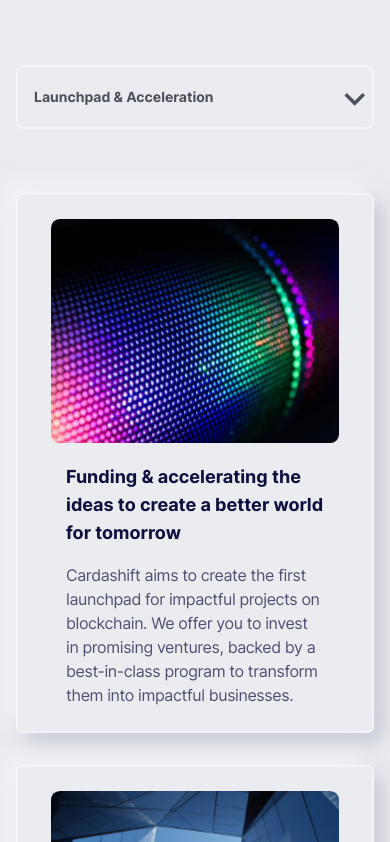
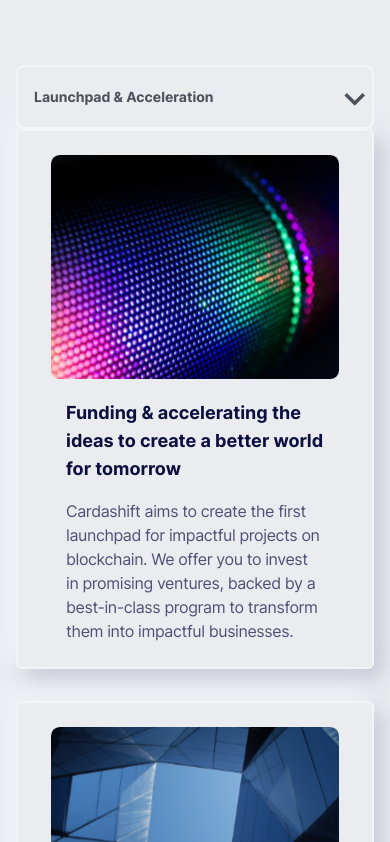
Before and after one commit to cardashift/landing, a React (Create React App) app: page / in a window 390 px wide. Shown: the part 2762-3604 px from the top of the page. Built offline with nearby package versions, Linux system fonts and the light colour scheme.

Commit message:
fix spaces between sections in mobile

```diff
--- a/src/sections/DefiProgress.js
+++ b/src/sections/DefiProgress.js
@@ -21,7 +21,7 @@ function DefiProgress() {
   ]
   return (
     <Element name={'Product'}>
-      <div className="my-16 sm:block  md:block">
+      <div className="my-16">
         <div className="md:pr-52">
           <TitleContainer
             classnametitle="text-2xl md:text-5xl mt-4 md:pr-8 leading-tight font-black"
@@ -77,7 +77,7 @@ function DefiProgress() {
               </div>
             )}
 
-            <div className="my-16">
+            <div className="md:my-16">
               <ProgressCards
                 title="Funding & accelerating the ideas to create a better world for tomorrow"
                 paragraphe="Cardashift aims to create the first launchpad for impactful projects on blockchain. We offer you to invest in promising ventures, backed by a best-in-class program to transform them into impactful businesses."
--- a/src/sections/Roadmap.js
+++ b/src/sections/Roadmap.js
@@ -10,7 +10,7 @@ function Roadmap() {
         className="absolute sm:transform-none right-0 transform -translate-y-3/4 md:-translate-y-32 md:-right-0 -z-1"
         src="/images/right-semiCloud.svg"
       />
-      <div className=" md:block h-full mt-28 sm:mt-0 pt-60 sm:pt-5xl ">
+      <div className=" md:block h-full mt-28 sm:mt-0 md:pt-60 sm:pt-5xl ">
         <TitleContainer
           topTitle="Milestones"
           title="Cardashift roadmap"
```
